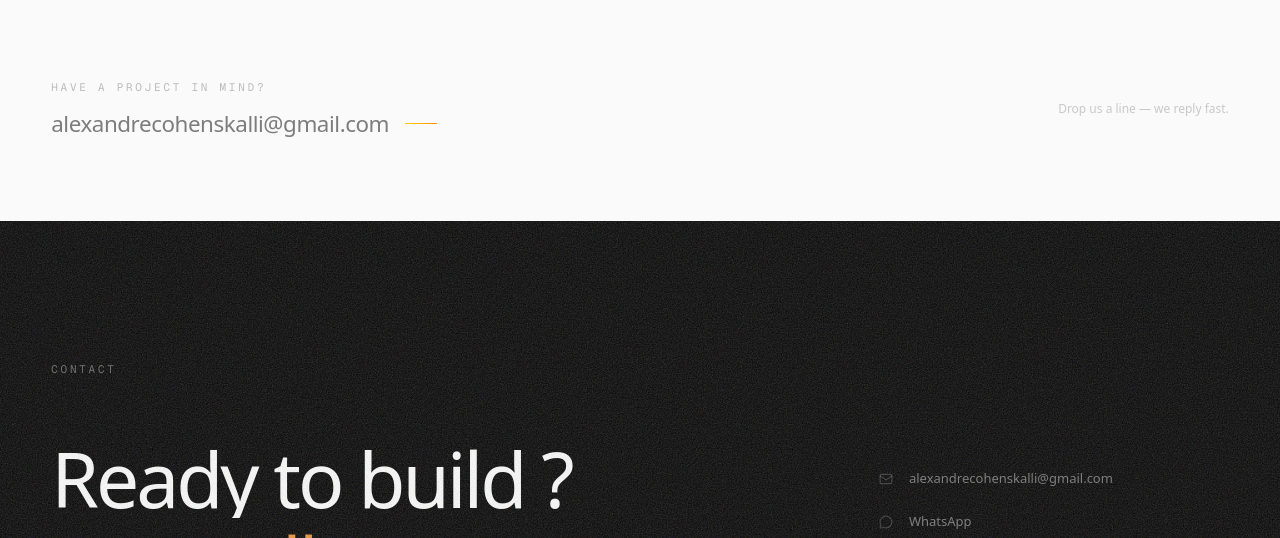
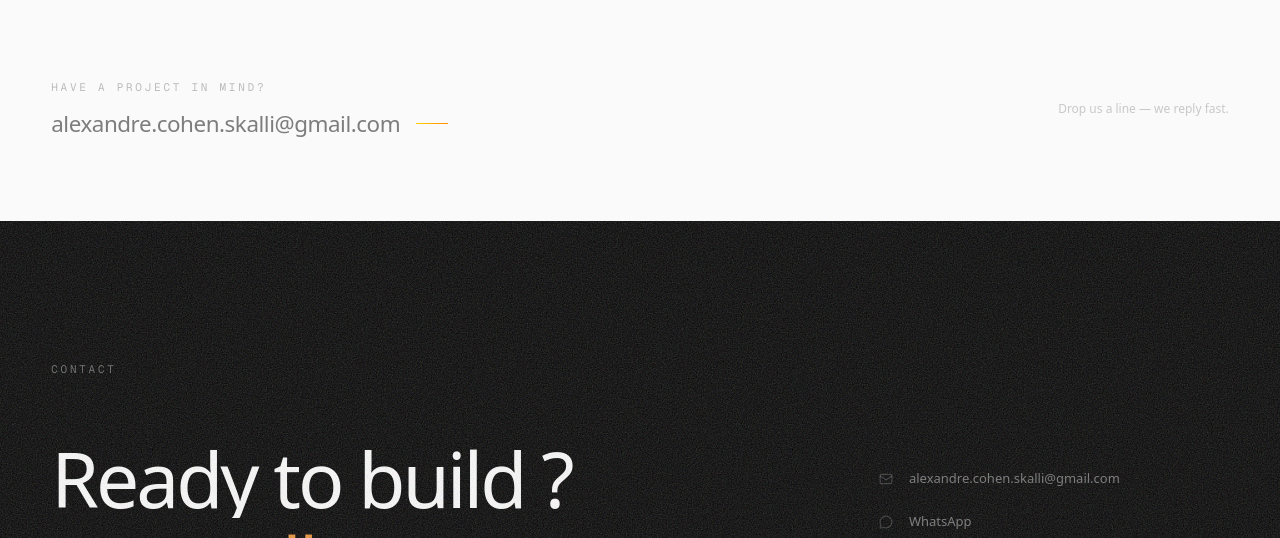
Before and after one commit to SVAB643/gavroch-dev, a Next.js app: page / in a window 1280 px wide. Shown: the part 8270-8808 px from the top of the page. Built offline with nearby package versions, Linux system fonts and the light colour scheme.

Commit message:
Fix email to alexandre.cohen.skalli@gmail.com everywhere
Co-Authored-By: Claude Opus 4.6 (1M context) <noreply@anthropic.com>

```diff
--- a/src/app/agent/page.tsx
+++ b/src/app/agent/page.tsx
@@ -400,7 +400,7 @@ export default function AgentPage() {
           >
             <div className="flex flex-col sm:flex-row items-center gap-3">
               <a
-                href="mailto:alexandrecohenskalli@gmail.com"
+                href="mailto:alexandre.cohen.skalli@gmail.com"
                 className="inline-flex items-center gap-2 px-6 py-3 rounded-full text-[11px] uppercase tracking-[0.15em] font-medium transition-all duration-400"
                 style={{ border: "1px solid rgba(255,255,255,0.12)", color: "rgba(255,255,255,0.5)" }}
                 onMouseEnter={(e) => {
--- a/src/app/page.tsx
+++ b/src/app/page.tsx
@@ -1765,12 +1765,12 @@ export default function Home() {
                 Have a project in mind?
               </p>
               <a
-                href="mailto:alexandrecohenskalli@gmail.com"
+                href="mailto:alexandre.cohen.skalli@gmail.com"
                 data-hover
                 className="group inline-flex items-center gap-4 text-[clamp(1rem,2vw,1.4rem)] font-medium transition-colors duration-300"
                 style={{ color: "rgba(0,0,0,0.5)", letterSpacing: "-0.02em" }}
               >
-                alexandrecohenskalli@gmail.com
+                alexandre.cohen.skalli@gmail.com
                 <span
                   className="inline-block w-8 h-[1px] group-hover:w-14 transition-all duration-500"
                   style={{ background: "linear-gradient(90deg, #FFD000, #FF8C00)" }}
@@ -1844,7 +1844,7 @@ export default function Home() {
                 className="mt-10 md:mt-16"
               >
                 <motion.a
-                  href="mailto:alexandrecohenskalli@gmail.com"
+                  href="mailto:alexandre.cohen.skalli@gmail.com"
                   data-hover
                   className="inline-flex items-center text-[12px] uppercase tracking-[0.2em] font-medium group"
                   style={{ gap: 16 }}
@@ -1869,13 +1869,13 @@ export default function Home() {
                 style={{ display: "flex", flexDirection: "column", gap: 24 }}
               >
                 <a
-                  href="mailto:alexandrecohenskalli@gmail.com"
+                  href="mailto:alexandre.cohen.skalli@gmail.com"
                   data-hover
                   className="flex items-center text-[13px] hover:text-fg-light transition-colors duration-300 group"
                   style={{ gap: 16, color: "rgba(255,255,255,0.45)" }}
                 >
                   <Mail size={14} style={{ color: "rgba(255,255,255,0.2)" }} />
-                  alexandrecohenskalli@gmail.com
+                  alexandre.cohen.skalli@gmail.com
                 </a>
                 <a
                   href="https://wa.me/33648763888"
```
